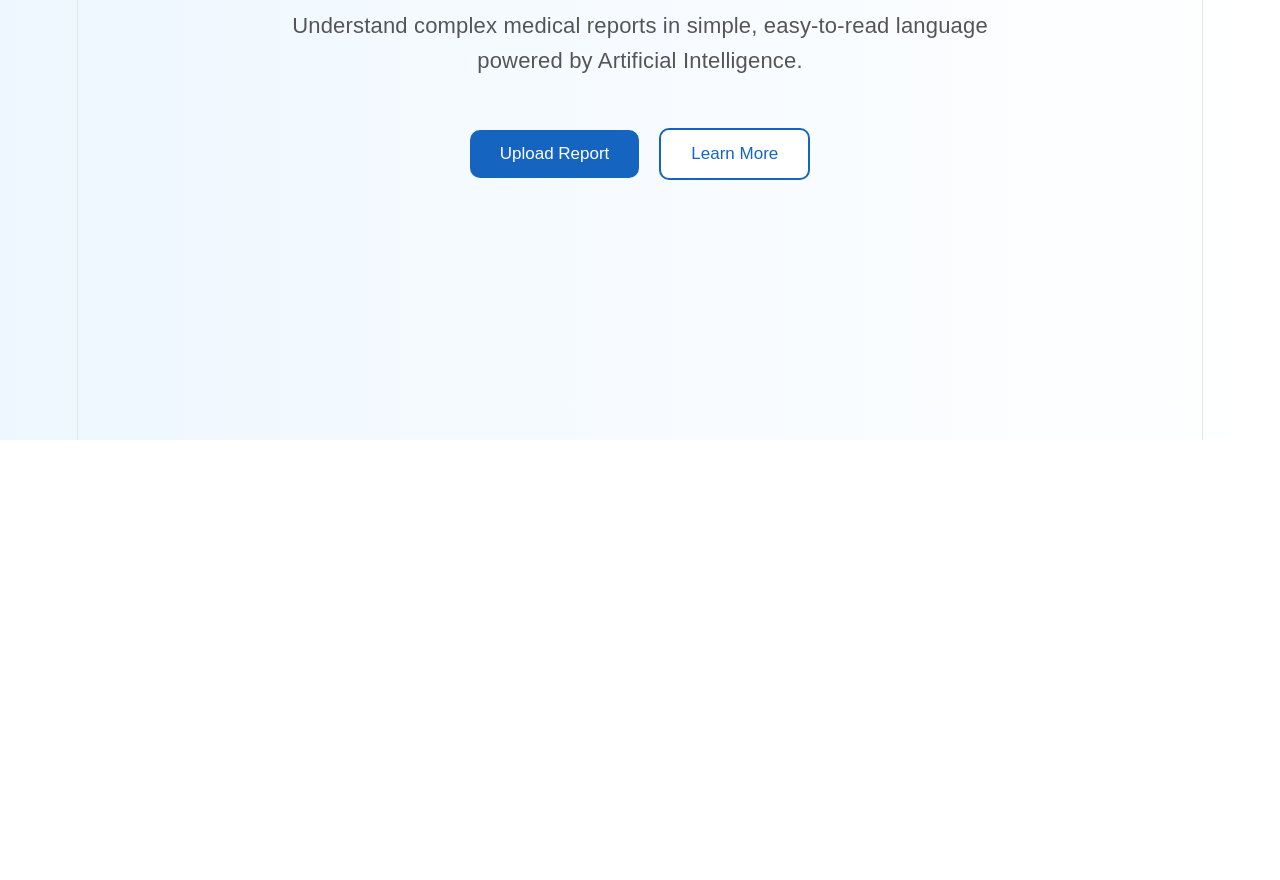
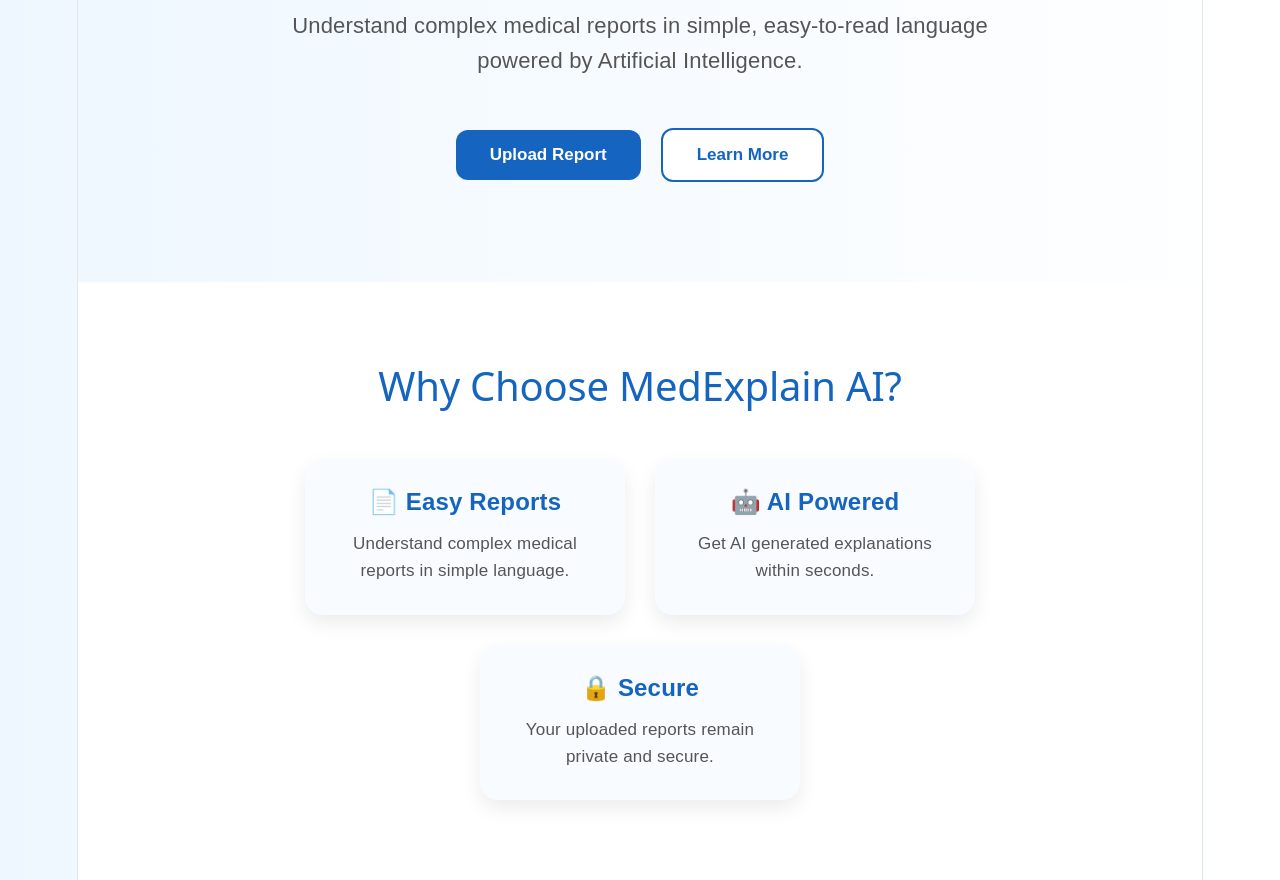
Before and after one commit to saksham-s-yadav/medical-report-explainer, a React (Vite) app: page / in a window 1280 px wide. Shown: the part 360-1240 px from the top of the page. Before the commit the page ends 800 px from the top, so only its background shows below. Built offline with nearby package versions, Linux system fonts and the light colour scheme.

Commit message:
Day 4: Added features section with cards

```diff
--- a/src/App.css
+++ b/src/App.css
@@ -67,12 +67,13 @@
 }
 
 button {
-  padding: 14px 30px;
+  padding: 15px 34px;
   font-size: 17px;
-  border-radius: 10px;
+  font-weight: 600;
+  border-radius: 12px;
   cursor: pointer;
   margin: 10px;
-  transition: 0.3s;
+  transition: all 0.3s ease;
 }
 
 .primary {
@@ -83,6 +84,7 @@
 
 .primary:hover {
   background: #0d47a1;
+  transform: translateY(-3px);
 }
 
 .secondary {
@@ -94,4 +96,50 @@
 .secondary:hover {
   background: #1565c0;
   color: white;
+  transform: translateY(-3px);
 }
+
+.features {
+  padding: 80px 60px;
+  background: #ffffff;
+  text-align: center;
+}
+
+.features h2 {
+  font-size: 40px;
+  color: #1565c0;
+  margin-bottom: 50px;
+}
+
+.cards {
+  display: flex;
+  justify-content: center;
+  gap: 30px;
+  flex-wrap: wrap;
+}
+
+.card {
+  background: #f8fbff;
+  width: 320px;
+  padding: 30px;
+  border-radius: 18px;
+  box-shadow: 0 8px 20px rgba(0,0,0,0.08);
+  transition: all 0.3s ease;
+}
+
+.card:hover {
+  transform: translateY(-10px);
+  box-shadow: 0 14px 30px rgba(21,101,192,0.15);
+}
+
+.card h3 {
+  font-size: 24px;
+  color: #1565c0;
+  margin-bottom: 15px;
+}
+
+.card p {
+  color: #555;
+  line-height: 1.6;
+  font-size: 17px;
+}
--- a/src/App.jsx
+++ b/src/App.jsx
@@ -40,7 +40,44 @@
 
       </section>
 
+<section className="features">
+
+  <h2>Why Choose MedExplain AI?</h2>
+
+  <div className="cards">
+
+    <div className="card">
+      <h3>📄 Easy Reports</h3>
+
+      <p>
+        Understand complex medical reports in
+        simple language.
+      </p>
     </div>
+
+    <div className="card">
+      <h3>🤖 AI Powered</h3>
+
+      <p>
+        Get AI generated explanations within
+        seconds.
+      </p>
+    </div>
+
+    <div className="card">
+      <h3>🔒 Secure</h3>
+
+      <p>
+        Your uploaded reports remain private
+        and secure.
+      </p>
+    </div>
+
+  </div>
+
+</section>
+
+</div>
   );
 }
 
```
